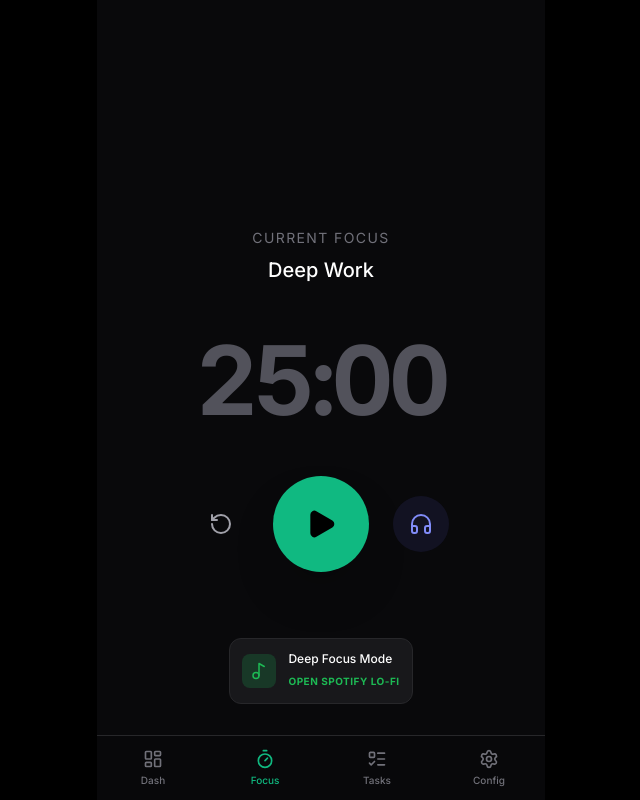
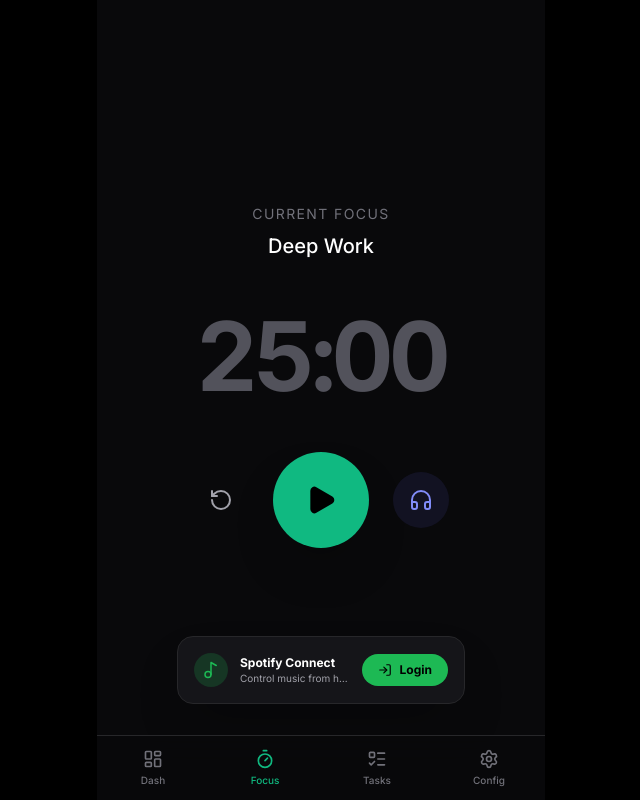
Before and after one commit to I-am-Chittesh/FlowState.OS, a Next.js app: page /timer in a window 1280 px wide. Both pictures are taken after a click on the button 740 px from the left and 524 px from the top of the page. Shown: the whole page, without its empty margins (319-959 px from the left). Built offline with nearby package versions, Linux system fonts and the light colour scheme; no server answers.

Commit message:
Update patch_1

```diff
--- a/package.json
+++ b/package.json
@@ -19,6 +19,7 @@
     "@types/node": "^25.0.8",
     "@types/react": "^19.2.8",
     "@types/react-dom": "^19.2.3",
+    "@types/spotify-web-playback-sdk": "^0.1.19",
     "autoprefixer": "^10.4.19",
     "postcss": "^8.4.31",
     "tailwindcss": "^3.4.1",
--- a/src/app/(routes)/timer/page.tsx
+++ b/src/app/(routes)/timer/page.tsx
@@ -2,6 +2,7 @@
 
 import { useEffect } from "react";
 import { useStudyStore } from "../../../lib/store/useStudyStore";
+import SpotifyPlayer from "../../../components/player/SpotifyPlayer";
 import { Play, Pause, RotateCcw, Headphones, Music2 } from "lucide-react";
 import confetti from "canvas-confetti";
 
@@ -116,20 +117,10 @@ export default function TimerPage() {
       </div>
 
       {/* Music Player Card (Appears when Sound is toggled ON) */}
+      {/* Spotify Player: Slides up when "Headphones" is clicked */}
       {isSoundOn && (
-        <div className="absolute bottom-24 bg-zinc-900 border border-zinc-800 rounded-xl p-3 flex items-center gap-3 animate-in slide-in-from-bottom-5 fade-in duration-300 z-20">
-          <div className="p-2 bg-[#1DB954]/20 rounded-lg">
-            <Music2 size={18} className="text-[#1DB954]" />
-          </div>
-          <div className="text-left">
-            <p className="text-white text-xs font-medium">Deep Focus Mode</p>
-            <button
-              onClick={openSpotify}
-              className="text-[#1DB954] text-[10px] font-bold uppercase tracking-wider hover:underline"
-            >
-              Open Spotify Lo-Fi
-            </button>
-          </div>
+        <div className="animate-in slide-in-from-bottom-10 fade-in duration-500 z-50">
+           <SpotifyPlayer />
         </div>
       )}
 
--- /dev/null
+++ b/src/components/player/SpotifyPlayer.tsx
@@ -0,0 +1,96 @@
+"use client";
+
+import { Play, Pause, SkipForward, SkipBack, Music2, LogIn } from "lucide-react";
+import { useSpotifyStore } from "../../lib/store/useSpotifyStore";
+import { useStudyStore } from "../../lib/store/useStudyStore";
+
+// --- CONFIG ---
+const CLIENT_ID = process.env.NEXT_PUBLIC_SPOTIFY_CLIENT_ID || "";
+const REDIRECT_URI = "http://localhost:3000/callback";
+const AUTH_ENDPOINT = "https://accounts.spotify.com/authorize";
+const RESPONSE_TYPE = "token";
+const SCOPES = "streaming user-read-email user-read-private user-read-playback-state user-modify-playback-state";
+
+const LOGIN_URL = `${AUTH_ENDPOINT}?client_id=${CLIENT_ID}&redirect_uri=${REDIRECT_URI}&response_type=${RESPONSE_TYPE}&scope=${encodeURIComponent(SCOPES)}`;
+
+export default function SpotifyPlayer() {
+  const { spotifyToken } = useStudyStore();
+  const { isPlaying, trackName, artistName, albumArt, setIsPlaying } = useSpotifyStore();
+
+  // FALLBACKS
+  const displayTrack = trackName === "Not Playing" ? "FlowState Radio" : trackName;
+  const displayArtist = artistName === "Spotify" ? "Ready to Focus" : artistName;
+  const displayArt = albumArt || "https://images.unsplash.com/photo-1614680376593-902f74cf0d41?q=80&w=100&auto=format&fit=crop";
+
+  // --- STATE 1: NOT CONNECTED (Show Login Button) ---
+  if (!spotifyToken) {
+    return (
+      // FIX: Added 'left-0 right-0 mx-auto' to center the absolute element
+      <div className="absolute bottom-24 left-0 right-0 mx-auto z-30 w-full max-w-[320px] px-4">
+        <div className="bg-zinc-900/90 backdrop-blur-xl border border-zinc-800 p-4 rounded-2xl shadow-2xl flex items-center justify-between gap-3">
+          <div className="flex items-center gap-3 overflow-hidden">
+            <div className="p-2 bg-[#1DB954]/20 rounded-full shrink-0">
+              <Music2 size={18} className="text-[#1DB954]" />
+            </div>
+            <div className="min-w-0">
+              <h4 className="text-white text-xs font-bold truncate">Spotify Connect</h4>
+              <p className="text-zinc-400 text-[10px] truncate">Control music from here</p>
+            </div>
+          </div>
+
+          {CLIENT_ID ? (
+            <a
+              href={LOGIN_URL}
+              className="bg-[#1DB954] hover:bg-[#1ed760] text-black text-xs font-bold px-4 py-2 rounded-full transition-colors flex items-center gap-2 shrink-0"
+            >
+              <LogIn size={14} />
+              Login
+            </a>
+          ) : (
+            <button
+              disabled
+              className="bg-zinc-700 text-zinc-400 text-[10px] font-bold px-3 py-2 rounded-full cursor-not-allowed shrink-0"
+            >
+              Unavailable
+            </button>
+          )}
+        </div>
+      </div>
+    );
+  }
+
+  // --- STATE 2: CONNECTED (The Player) ---
+  return (
+    // FIX: Added 'left-0 right-0 mx-auto' here as well
+    <div className="absolute bottom-24 left-0 right-0 mx-auto z-30 w-full max-w-[320px] px-4">
+      <div className="bg-black/60 backdrop-blur-xl border border-white/10 p-3 rounded-2xl shadow-2xl flex items-center gap-3 transition-all hover:bg-black/70 group">
+
+        {/* Album Art */}
+        <div className={`relative w-12 h-12 shrink-0 rounded-md overflow-hidden shadow-lg ${isPlaying ? "animate-spin-slow" : ""}`}>
+           <img src={displayArt} alt="Art" className="w-full h-full object-cover" />
+           <div className="absolute bottom-0 right-0 bg-black p-0.5 rounded-tl-md">
+             <Music2 size={8} className="text-[#1DB954]" />
+           </div>
+        </div>
+
+        {/* Info & Controls */}
+        <div className="flex-1 min-w-0">
+          <div className="mb-1">
+            <h4 className="text-white text-xs font-bold truncate">{displayTrack}</h4>
+            <p className="text-zinc-400 text-[10px] truncate">{displayArtist}</p>
+          </div>
+
+          <div className="flex items-center justify-between px-1">
+            <button className="text-zinc-400 hover:text-white transition-colors"><SkipBack size={16} fill="currentColor" /></button>
+            <button onClick={() => setIsPlaying(!isPlaying)} className="text-white hover:scale-110 transition-transform">
+              <div className="bg-white text-black rounded-full p-1.5">
+                 {isPlaying ? <Pause size={14} fill="currentColor" /> : <Play size={14} fill="currentColor" />}
+              </div>
+            </button>
+            <button className="text-zinc-400 hover:text-white transition-colors"><SkipForward size={16} fill="currentColor" /></button>
+          </div>
+        </div>
+      </div>
+    </div>
+  );
+}
--- /dev/null
+++ b/src/lib/store/useSpotifyStore.ts
@@ -0,0 +1,34 @@
+import { create } from 'zustand';
+
+interface SpotifyState {
+  // 1. The Data (What we need to show)
+  isPlaying: boolean;
+  trackName: string;
+  artistName: string;
+  albumArt: string;
+
+  // 2. The Actions (How we change it)
+  // Used when we fetch new data from Spotify
+  setNowPlaying: (track: string, artist: string, art: string, playing: boolean) => void;
+
+  // Used for instant feedback when you click "Pause"
+  setIsPlaying: (playing: boolean) => void;
+}
+
+export const useSpotifyStore = create<SpotifyState>((set) => ({
+  // --- Initial Defaults ---
+  isPlaying: false,
+  trackName: "Not Playing",
+  artistName: "Spotify",
+  albumArt: "", // Empty string = use default placeholder
+
+  // --- Actions ---
+  setNowPlaying: (track, artist, art, playing) => set({
+    trackName: track,
+    artistName: artist,
+    albumArt: art,
+    isPlaying: playing
+  }),
+
+  setIsPlaying: (playing) => set({ isPlaying: playing }),
+}));
--- a/src/lib/store/useStudyStore.ts
+++ b/src/lib/store/useStudyStore.ts
@@ -14,9 +14,10 @@ interface StudyState {
   isActive: boolean;
   isBreak: boolean;
   currentTask: string;
+  isSoundOn: boolean;
 
-  // NEW: Sound State
-  isSoundOn: boolean;
+  // NEW: Spotify Auth Token
+  spotifyToken: string | null;
 
   // Stats
   sessionsCompleted: number;
@@ -42,8 +43,11 @@ interface StudyState {
   toggleTask: (id: string) => void;
   deleteTask: (id: string) => void;
 
-  // NEW: Sound Action
+  // Sound Action
   toggleSound: () => void;
+
+  // NEW: Spotify Action
+  setSpotifyToken: (token: string | null) => void;
 }
 
 export const useStudyStore = create<StudyState>()(
@@ -54,7 +58,8 @@ export const useStudyStore = create<StudyState>()(
       isActive: false,
       isBreak: false,
       currentTask: "Deep Work",
-      isSoundOn: false, // Default to mute
+      isSoundOn: false,
+      spotifyToken: null, // <--- The Missing Piece
       sessionsCompleted: 0,
       totalTime: 0,
       examName: "Finals",
@@ -98,8 +103,11 @@ export const useStudyStore = create<StudyState>()(
         tasks: state.tasks.filter((t) => t.id !== id)
       })),
 
-      // --- NEW: Sound Logic ---
+      // --- Sound Logic ---
       toggleSound: () => set((state) => ({ isSoundOn: !state.isSoundOn })),
+
+      // --- NEW: Spotify Logic ---
+      setSpotifyToken: (token) => set({ spotifyToken: token }),
 
     }),
     { name: 'flowstate-storage' }
```
Also changed, not shown: src/hooks/useSpotifyPlayer.ts (added, +56 -0 lines), manifest.json, src/hooks/useAudio.ts (deleted), 1 other file (tests, documents, lock files or other folders).
